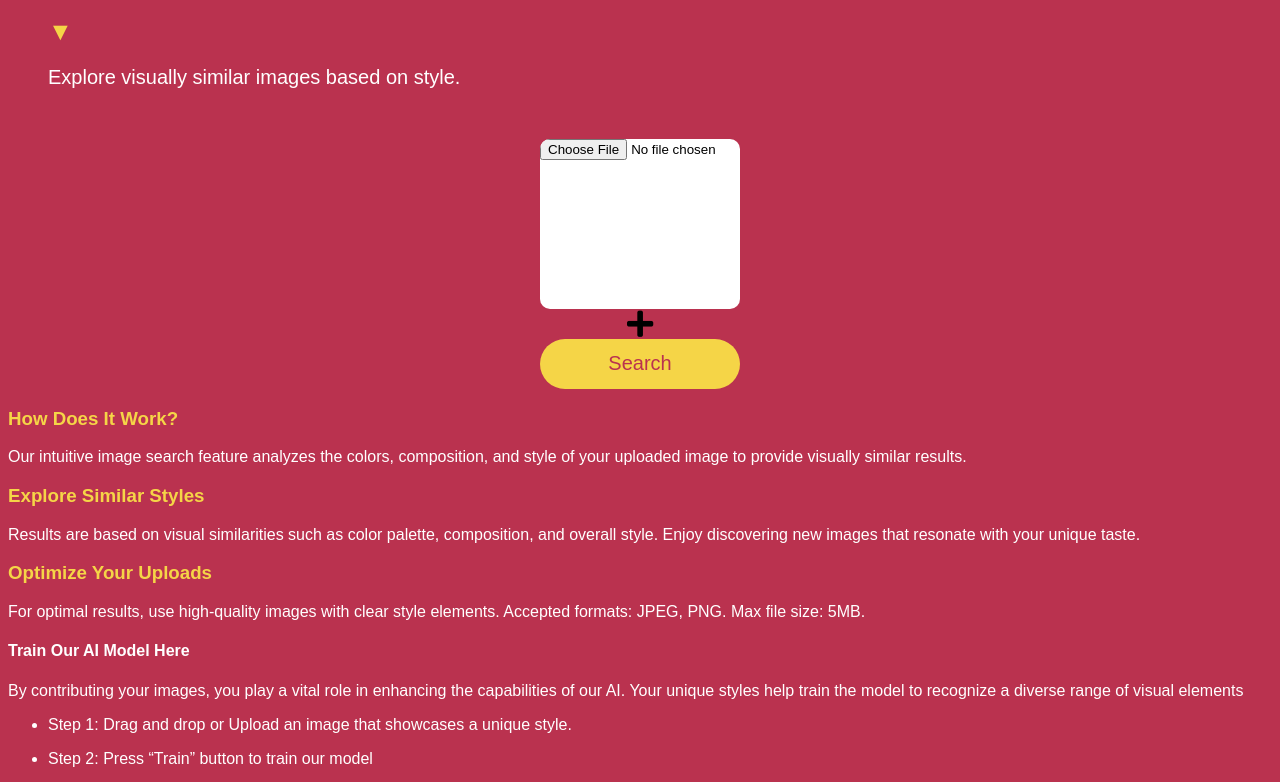
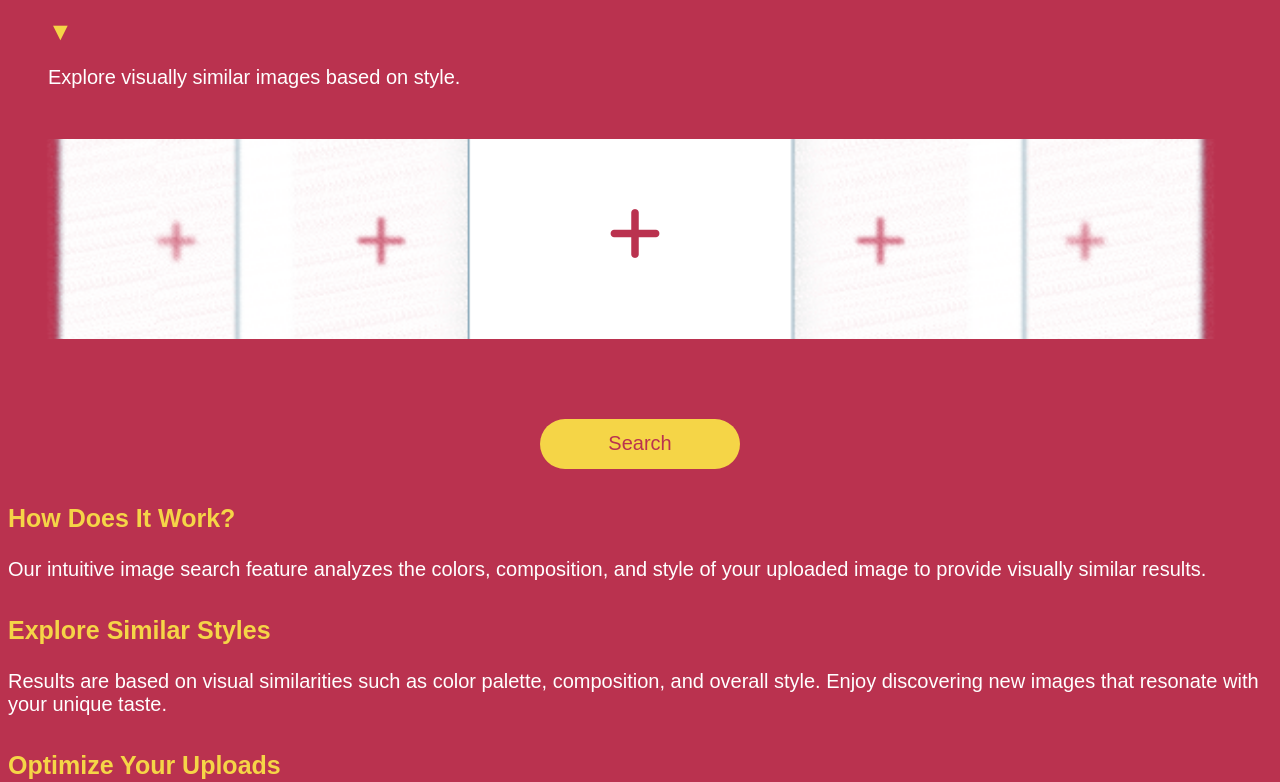
Before and after one commit to rkosova/inspai_frontend, a React (Vite) app: page / in a window 1280 px wide. Shown: the part 560-1342 px from the top of the page. Built offline with nearby package versions, Linux system fonts and the light colour scheme; a web font is replaced by a local one.

Commit message:
Changes to styles

```diff
--- a/index.html
+++ b/index.html
@@ -12,6 +12,7 @@
   <link rel="preconnect" href="https://fonts.gstatic.com" crossorigin>
   <link href="https://fonts.googleapis.com/css2?family=Cairo&family=Diphylleia&family=Roboto:wght@300&display=swap" rel="stylesheet">
   <link rel="stylesheet" href="https://use.fontawesome.com/releases/v5.15.4/css/all.css" integrity="sha384-...">
+  <link rel="stylesheet" href="https://cdnjs.cloudflare.com/ajax/libs/font-awesome/6.5.1/css/all.min.css" integrity="sha512-DTOQO9RWCH3ppGqcWaEA1BIZOC6xxalwEsw9c2QQeAIftl+Vegovlnee1c9QX4TctnWMn13TZye+giMm8e2LwA==" crossorigin="anonymous" referrerpolicy="no-referrer" />
 
     <title>InspAI</title>
   </head>
--- a/src/App.jsx
+++ b/src/App.jsx
@@ -114,13 +114,16 @@
         <GettingStartedGuide guideData={guideData}/>
       </div>
 
+      <div className='handle-upload'>
+        <label className='card'>
+        <input type="file" onChange={handleImageUpload} />
+        <i class="fa-solid fa-plus"></i></label>
+        {uploadedImage && <img src={uploadedImage} alt="Uploaded" />}
+      </div>
 
-      <div className='handle-upload'>
 
-       <input  className='card' type="file" onChange={handleImageUpload} /> <i class="fas fa-plus"></i>
-      {uploadedImage && <img src={uploadedImage} alt="Uploaded" />}
 
-      </div>
+
       <div className='search-button'>
       <button className="search" onClick={handleGenerateClick}>Search</button>
       </div>
@@ -140,6 +143,12 @@
 
 
 
+      {/* <div className='handle-upload'>
+
+       <input  className='card' type="file" onChange={handleImageUpload} /> <i class="fa-solid fa-plus"></i>
+      {uploadedImage && <img src={uploadedImage} alt="Uploaded" />}
+
+  </div>*/}
 
     </div>
   )
--- a/src/components/Info.jsx
+++ b/src/components/Info.jsx
@@ -1,6 +1,6 @@
 const Information = ({heading, text}) => {
     return (
-        <div>
+        <div className="info">
             <h3>{heading}</h3>
             <p>{text}</p>
         </div>
--- a/src/components/Train.jsx
+++ b/src/components/Train.jsx
@@ -1,7 +1,7 @@
 
 const TrainSection = ({ heading, text, trainStepsData }) => {
     return (
-      <div>
+      <div className="train-section">
         <h4>{heading}</h4>
         <p>{text}</p>
         <ul>
--- a/src/styles/globalStyles.css
+++ b/src/styles/globalStyles.css
@@ -66,74 +66,66 @@
 
 /* UPLOAD IN APP.JSX */
 
- .handle-upload {
 
+.handle-upload {
   display: flex;
-
   flex-direction: column;
-
   align-items: center;
-
   justify-content: center;
-
   height: 25vh;
 
-}
+  background-image: url('../assets/backgrouncover.png');
 
+  background-repeat: no-repeat;
 
-.handle-upload i{
-  color: black;
+  background-position: center center;
 
-  font-size: 30px;
-
+  background-size: cover;
 }
 
 
 
 .card {
+  color: black;
+  width: 200px;
+  height: 300px;
+  margin: 0 10px;
+  border-radius: 10px;
+  background-color: white;
+  display: flex;
+  flex-direction: column;
+  justify-content: center;
+  align-items: center;
+  position: relative;
+}
 
+.card input {
+  display: none; /* Hide the actual file input */
+}
 
-  color: black;
+.card i {
+  color: #BA324F;
+  font-size: 60px;
+  margin-bottom: 10px; /* Adjust spacing as needed */
+  margin-right: 10px;
+}
 
-  width: 200px;
+.handle-upload img {
+  max-width: 100%; /* Set maximum width to 100% of the container */
+  max-height: 100%; /* Set maximum height to 100% of the container */
+}
 
-  height: 300px;
-
-  margin: 0 10px;
-
-  border-radius: 10px;
-
-  background-color: white;
-
-  display: flex;
-
-  justify-content: center;
-
-  align-items: center;
-
+.card:hover {
+  cursor: pointer;
 }
 
 
 
-.card:hover {
-
-  cursor: pointer;
-
-  background-color: #f2f2f2;
-
-}
-
-
 .search-button {
-
   display: flex;
-
   flex-direction: column;
-
   align-items: center;
-
   justify-content: center;
-
 
 }
 
@@ -145,58 +137,45 @@
   color: #BA324F;
   font-size: 20px;
   border: none;
+  margin-top: 80px;
+
+
 
 
 }
 
 
-
 .search:hover {
-
   cursor: pointer;
-
   background-color: #f2f2f2;
 
 }
 
-/* .handle-upload i {
 
-  font-size: 50px;
+/* INFO COMPONENT */
 
-  color: red;
-
-  margin-left: 10px;
-
-  cursor: pointer;
-
+.info h3{
+  font-size: 25px;
+  padding-top: 10px;
 }
 
-.handle-upload {
-
-  display: flex;
-
-  flex-direction: column;
-
-  align-items: center;
-
-  justify-content: center;
-
-  height: 50vh;
-
-  padding: 0 20px;
-
+.info p{
+  font-size: 20px;
 }
 
 
+/* TRAIN COMPONENT */
 
-.handle-upload input {
+.train-section{
+  text-align: center;
+  padding-top: 40px;
+}
 
-  flex: 1;
+.train-section h4{
+  font-size: 50px;
+  font-family: 'Roboto', sans-serif;
+}
 
-  border: none;
-
-  outline: none;
-
-  font-size: 16px;
-
-} */
+.train-section p{
+  font-size: 20px;
+}
```
Also changed, not shown: src/assets/backgrouncover.png (added).
